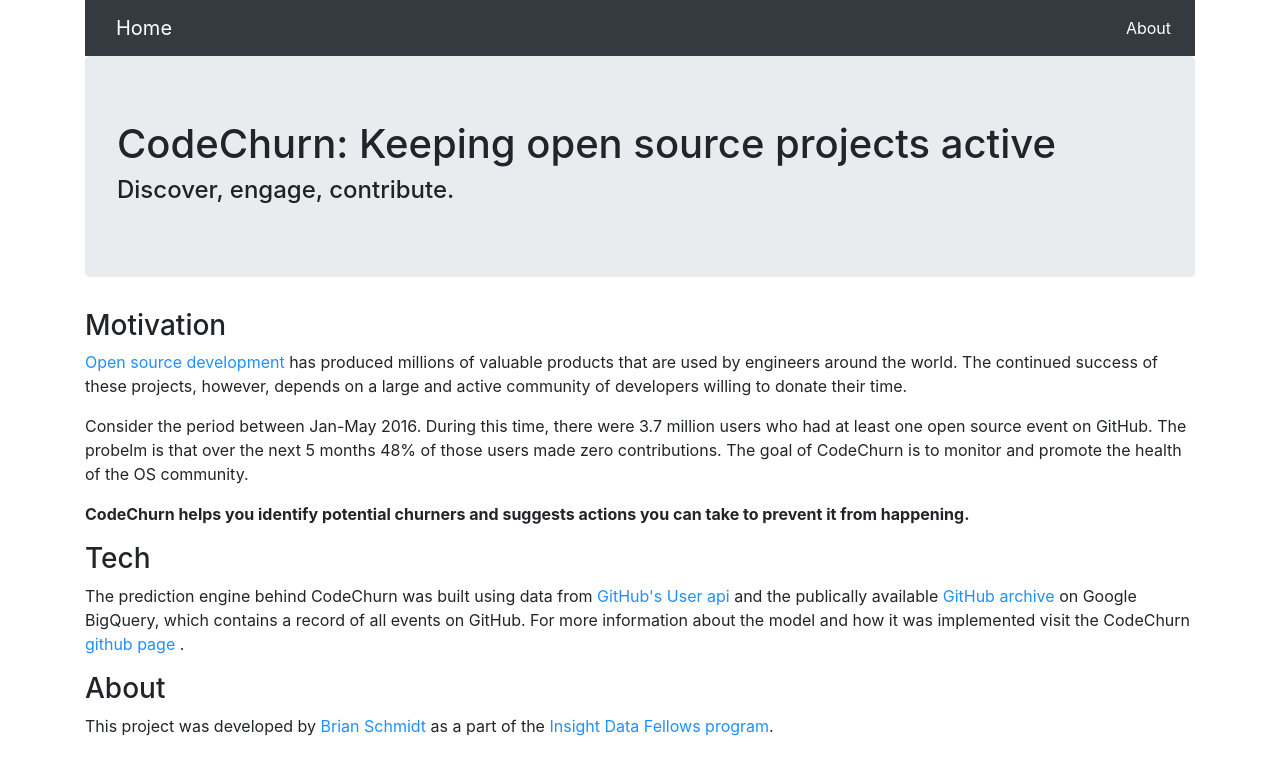
After one commit to bps10/github-churn, a Flask app: page /info in a window 1280 px wide. The commit adds this page. Shown: the top 775 px of the page. Run offline with Flask 2, Linux system fonts and the light colour scheme; parts of the project's set-up code (start-up, migrations or seed data) failed here and were passed over; some libraries are stand-ins or nearby versions.

Commit message:
add info page to website; breakout templates

```diff
--- /dev/null
+++ b/flaskexample/templates/header.html
@@ -0,0 +1,41 @@
+    <!-- Required meta tags -->
+    <meta charset="utf-8">
+    <meta name="viewport" content="width=device-width, initial-scale=1, shrink-to-fit=no">
+
+    <!-- Bootstrap CSS -->
+    <link rel="stylesheet" href="https://stackpath.bootstrapcdn.com/bootstrap/4.1.3/css/bootstrap.min.css" integrity="sha384-MCw98/SFnGE8fJT3GXwEOngsV7Zt27NXFoaoApmYm81iuXoPkFOJwJ8ERdknLPMO" crossorigin="anonymous">
+
+    <style>
+
+
+    a {
+        color:dodgerblue;
+    }
+    h2 {
+    fill: none;
+    color: #222;
+    shape-rendering: crispEdges;
+    }
+    h4 {
+    fill: none;
+    color: #222;
+    shape-rendering: crispEdges;
+    }
+
+    h5 {
+    fill: none;
+    color: #222;
+    shape-rendering: crispEdges;
+    }
+
+    #name {
+    fill: none;
+    color: steelblue;
+    shape-rendering: crispEdges;
+    }
+
+    </style>
+    <script src="https://code.jquery.com/jquery-3.3.1.slim.min.js" integrity="sha384-q8i/X+965DzO0rT7abK41JStQIAqVgRVzpbzo5smXKp4YfRvH+8abtTE1Pi6jizo" crossorigin="anonymous"></script>
+    <script src="https://stackpath.bootstrapcdn.com/bootstrap/4.1.3/js/bootstrap.min.js" integrity="sha384-ChfqqxuZUCnJSK3+MXmPNIyE6ZbWh2IMqE241rYiqJxyMiZ6OW/JmZQ5stwEULTy" crossorigin="anonymous"></script>
+
+    <title>CodeChurn</title>
--- /dev/null
+++ b/flaskexample/templates/info.html
@@ -0,0 +1,46 @@
+<!doctype html>
+<html lang="en">
+<head>
+    {% include 'header.html' %}
+</head>
+<body>
+<div class="container">
+
+
+    {% include 'navbar.html' %}
+
+<h3>Motivation</h3>
+<p>
+<a href="https://github.com/open-source">Open source development</a>
+has produced millions of valuable products that are used by engineers around the world.
+The continued success of these projects, however, depends on a large and active community of
+developers willing to donate their time.
+</p>
+<p>
+Consider the period between Jan-May 2016. During this time, there were 3.7 million users who had at least one
+open source event on GitHub. The probelm is that over the next 5 months 48% of those users
+made zero contributions. The goal of CodeChurn is to monitor and promote the
+health of the OS community.
+</p>
+
+<p>
+<b>CodeChurn helps you identify potential churners and suggests actions you can take
+to prevent it from happening.</b>
+</p>
+
+<h3>Tech</h3>
+
+<p>The prediction engine behind CodeChurn was built using data from <a href="https://developer.github.com/v3/users/">
+    GitHub's User api</a> and the publically available <a href="http://www.gharchive.org/">GitHub archive
+    </a> on Google BigQuery, which contains a record of all events on GitHub.
+    For more information about the model and how it was implemented
+    visit the CodeChurn <a href="https://github.com/bps10/github-churn">github page </a>.
+</p>
+
+<h3>About</h3>
+<p>This project was developed by <a href="https://www.linkedin.com/in/brian-p-schmidt/">Brian Schmidt </a>
+    as a part of the <a href="https://www.insightdatascience.com/">Insight Data Fellows program</a>.
+</p>
+</div>
+</body>
+</html>
--- /dev/null
+++ b/flaskexample/templates/navbar.html
@@ -0,0 +1,20 @@
+<nav class="navbar navbar-expand-lg navbar-dark bg-dark">
+        <div class="container">
+            <a class="navbar-brand" href="/">Home</a>
+            <button class="navbar-toggler" type="button" data-toggle="collapse" data-target="#navbarNav" aria-controls="navbarNav" aria-expanded="false" aria-label="Toggle navigation">
+            <span class="navbar-toggler-icon"></span>
+            </button>
+        </div>
+        <div class="collapse navbar-collapse" id="navbarNav">
+            <ul class="navbar-nav">
+            <li class="nav-item active">
+                <a class="nav-link" href="/info">About <span class="sr-only">(current)</span></a>
+            </li>
+            </ul>
+    </div>
+</nav>
+
+<div class="jumbotron">
+    <h1>CodeChurn: Keeping open source projects active </h1>
+    <h4>Discover, engage, contribute.</h4>
+</div>
--- a/flaskexample/views.py
+++ b/flaskexample/views.py
@@ -75,6 +75,12 @@ def html_table(reponame):
 	all_data = all_data.round({'probability': 4}).set_index('login')
 
 	return all_data
+
+
+@app.route('/info')
+def info():
+	return render_template('info.html')
+
 
 @app.route('/')
 def index():
--- a/helper.py
+++ b/helper.py
@@ -196,7 +196,8 @@ def convert_bigint_to_int(df):
 
 
 def get_merged_data(appName='gh-churn', year='2016', user_year=None):
-
+    '''
+    '''
     spark = SparkSession.builder.appName(appName).getOrCreate()
     first_period = spark.read.csv('events_data/events_' + year + '_01_01_' + year + '_06_01.csv',
                                   header = True, inferSchema = True)
```
Also changed, not shown: flaskexample/templates/index.html (+14 -41 lines), Readme.md, 2 other files.
